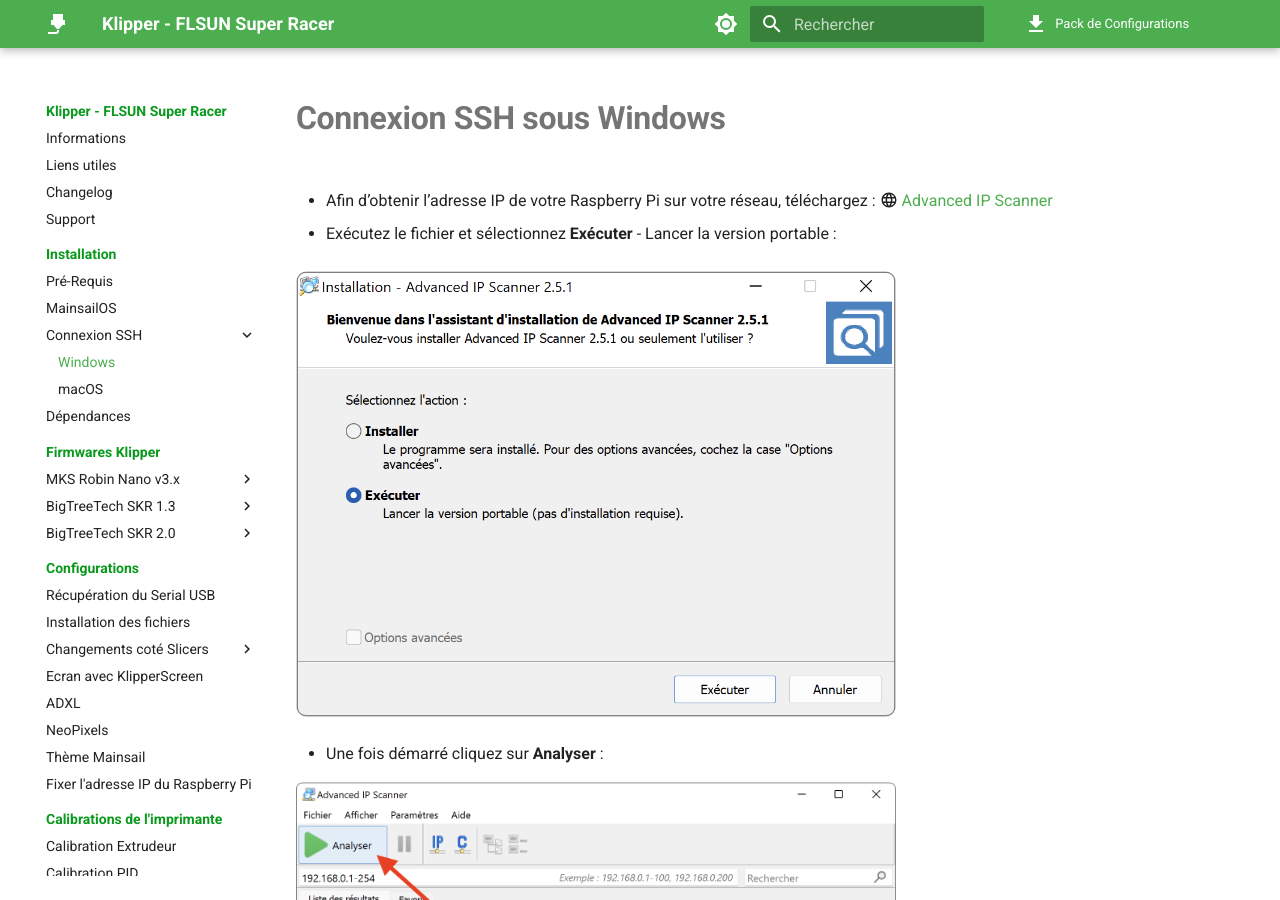
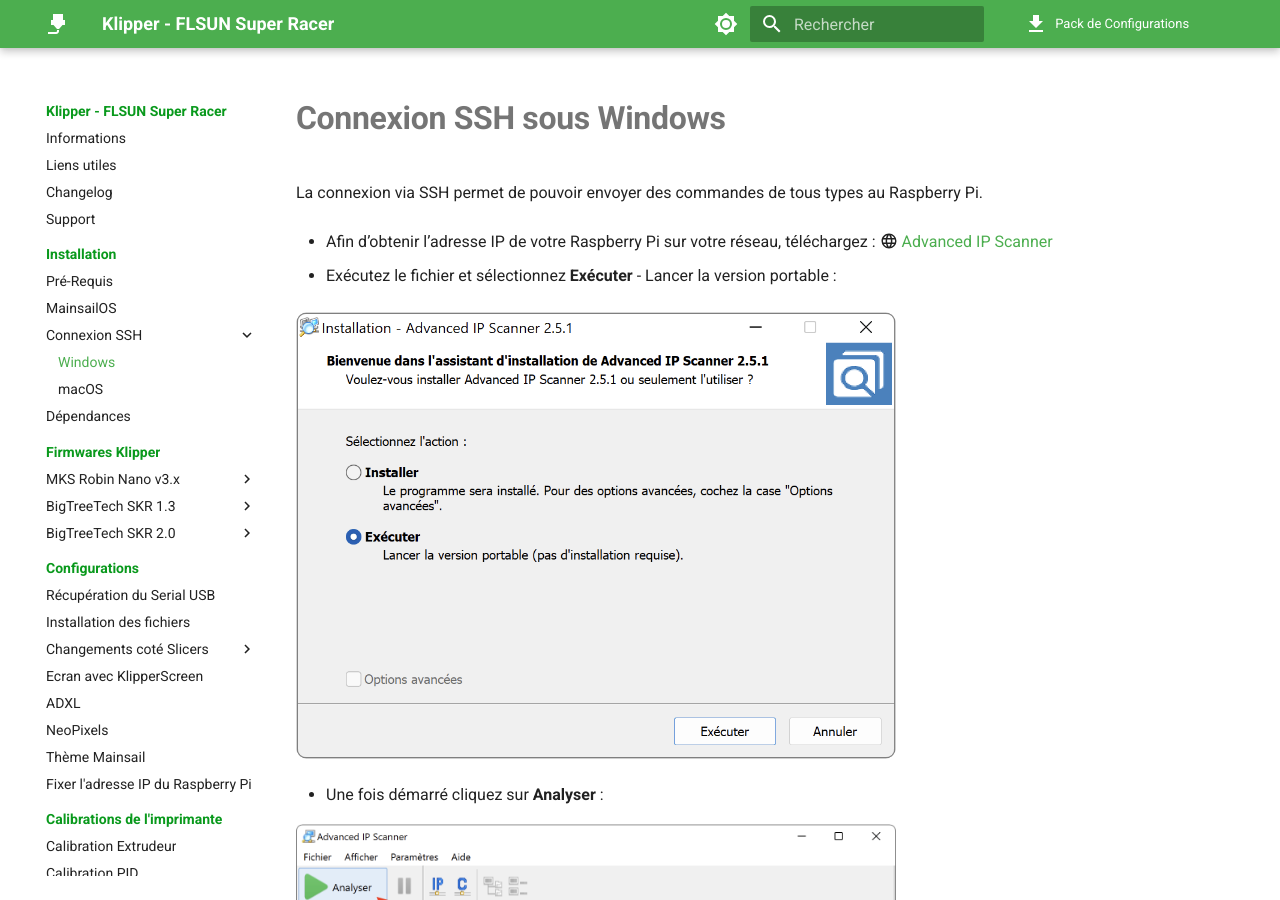
Before and after one commit to Guilouz/test, an MkDocs documentation site: the page built from docs/installation/ssh/windows.md, in a window 1280 px wide and 900 px high. Built offline with MkDocs 1.6.1 and Material for MkDocs 9.7.7, drawn with Linux system fonts in a browser that asks for light colours; comment, search, counter and statistics services are not loaded.

Commit message:
Update windows.md

```diff
--- a/docs/installation/ssh/windows.md
+++ b/docs/installation/ssh/windows.md
@@ -4,6 +4,9 @@
 ---
 
 # Connexion SSH sous Windows
+
+La connexion via SSH permet de pouvoir envoyer des commandes de tous types au Raspberry Pi.
+
 
 - Afin d’obtenir l’adresse IP de votre Raspberry Pi sur votre réseau, téléchargez : :material-web: <a href="https://www.advanced-ip-scanner.com/fr/" target="_blank">Advanced IP Scanner</a>
 
```
